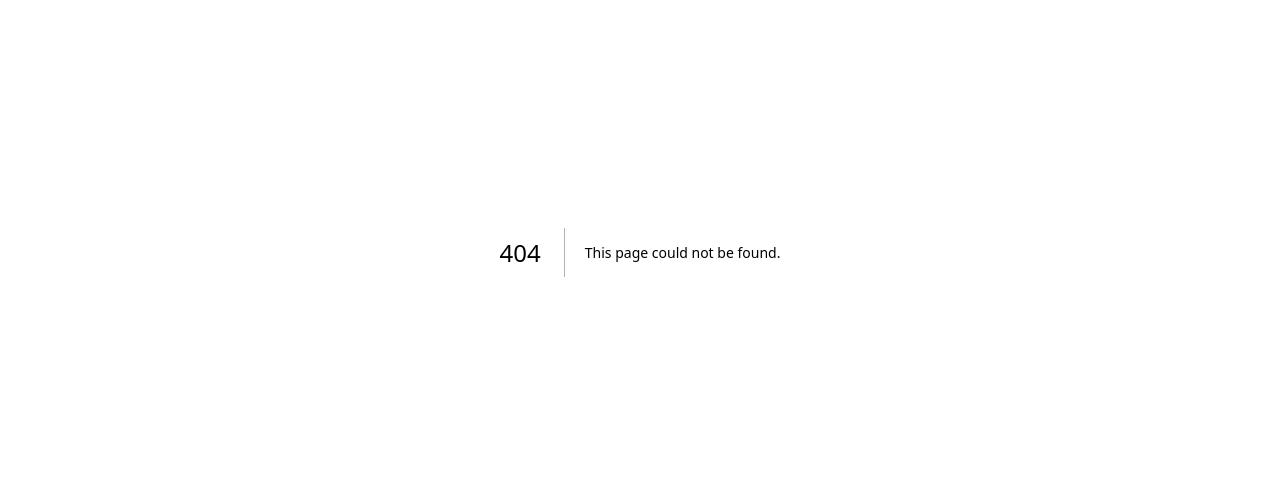
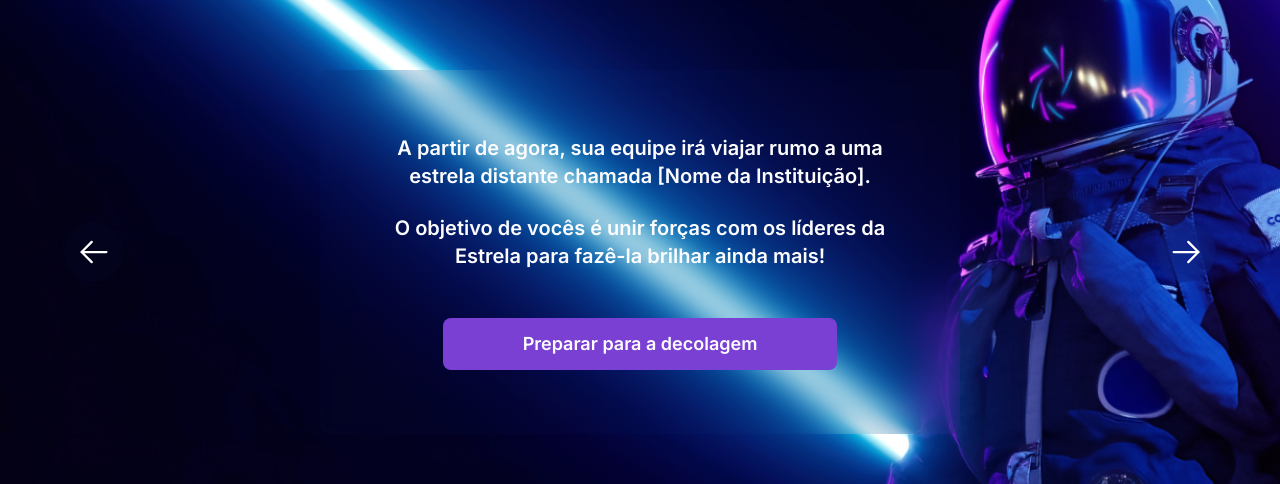
Before and after one commit to cosmossocialtime/Cosmos-Front-End, a Next.js app: page /user/adventure/1/onboarding/take-off in a window 1280 px wide. Before the commit this address had no page. Shown: the part 148-632 px from the top of the page. Built offline with nearby package versions, Linux system fonts and the light colour scheme.

Commit message:
fix routes

```diff
--- a/src/pages/user/adventure/[programId]/onboarding/generateBanner.tsx
+++ b/src/pages/user/adventure/[programId]/onboarding/generate-banner.tsx
@@ -103,9 +103,11 @@ export default function GenerateBanner() {
         </div>
       </div>
 
+      <Link href={`/user/adventure/${programId}/onboarding/your-role`}>
         <Button.Primary className="absolute bottom-7 left-1/2 -translate-x-1/2 bg-gray-100/10 px-[7.5rem] py-4 backdrop-blur-[20px] hover:bg-blue-700">
           Continuar
         </Button.Primary>
+      </Link>
 
       <Link href={`/user/adventure/${programId}/onboarding`}>
         <Button.ArrowLeft
@@ -113,10 +115,12 @@ export default function GenerateBanner() {
           className="bg-blue-800/10 text-white backdrop-blur-lg hover:bg-blue-700"
         />
       </Link>
+      <Link href={`/user/adventure/${programId}/onboarding/your-role`}>
         <Button.ArrowRight
           position="center"
           className="bg-blue-800/10 text-white backdrop-blur-lg hover:bg-blue-700"
         />
+      </Link>
     </div>
   )
 }
--- a/src/pages/user/adventure/[programId]/onboarding/index.tsx
+++ b/src/pages/user/adventure/[programId]/onboarding/index.tsx
@@ -23,9 +23,11 @@ export default function AdventuresOnboarding() {
           você está começando!
         </p>
 
-        <Button.Primary className="py-4 px-20">
-          <Link href={`${programId}/generateBanner`}>Conhecer jornada</Link>
-        </Button.Primary>
+        <Link href={`/user/adventure/${programId}/onboarding/generate-banner`}>
+          <Button.Primary className="py-4 px-20">
+            Conhecer jornada
+          </Button.Primary>
+        </Link>
       </div>
     </div>
   )
--- a/src/pages/user/adventure/[programId]/onboarding/portal.tsx
+++ b/src/pages/user/adventure/[programId]/onboarding/portal.tsx
@@ -1,6 +1,11 @@
+import Link from 'next/link'
 import { Button } from '../../../../../components/Button'
+import { useRouter } from 'next/router'
 
 export default function Portal() {
+  const router = useRouter()
+  const { programId } = router.query
+
   return (
     <div className="h-screen w-screen bg-bgPortal bg-cover bg-center">
       <div className="absolute left-1/2 top-1/2 -translate-y-1/2 -translate-x-1/2 rounded-lg bg-blue-800/10 py-10 px-14 text-center backdrop-blur-lg">
@@ -8,16 +13,18 @@ export default function Portal() {
           O painel com as etapas da missão já está <br /> disponível para você
           começar, vamos lá?
         </p>
-
+        <Link href={`/user/dashboard/mission-painel`}>
           <Button.Primary className="mt-8 py-3 px-28">
             Dar a partida!
           </Button.Primary>
+        </Link>
       </div>
-
+      <Link href={`/user/adventure/${programId}/onboarding/take-off`}>
         <Button.ArrowLeft
           position="center"
           className="bg-blue-800/10 text-white backdrop-blur-lg hover:bg-blue-700"
         />
+      </Link>
     </div>
   )
 }
--- /dev/null
+++ b/src/pages/user/adventure/[programId]/onboarding/take-off.tsx
@@ -0,0 +1,41 @@
+import { useRouter } from 'next/router'
+import { Button } from '../../../../../components/Button'
+import Link from 'next/link'
+
+export default function TakeOff() {
+  const router = useRouter()
+  const { programId } = router.query
+
+  return (
+    <div className="h-screen w-screen bg-bgAstronaltaDeLado bg-cover bg-center">
+      <div className="absolute top-1/2 left-1/2 -translate-x-1/2 -translate-y-1/2 rounded-lg bg-blue-800/10 px-12 py-16 text-center text-xl font-semibold text-gray-100 backdrop-blur-lg">
+        <p>
+          A partir de agora, sua equipe irá viajar rumo a uma estrela distante
+          chamada [Nome da Instituição].
+        </p>
+        <p className="mt-6">
+          O objetivo de vocês é unir forças com os líderes da Estrela para
+          fazê-la brilhar ainda mais!
+        </p>
+        <Link href={`/user/adventure/${programId}/onboarding/portal`}>
+          <Button.Primary className="mt-12 py-3 px-20">
+            Preparar para a decolagem
+          </Button.Primary>
+        </Link>
+      </div>
+
+      <Link href={`/user/adventure/${programId}/onboarding/your-role`}>
+        <Button.ArrowLeft
+          position="center"
+          className="bg-blue-800/10 text-white backdrop-blur-lg hover:bg-blue-700"
+        />
+      </Link>
+      <Link href={`/user/adventure/${programId}/onboarding/portal`}>
+        <Button.ArrowRight
+          position="center"
+          className="bg-blue-800/10 text-white backdrop-blur-lg hover:bg-blue-700"
+        />
+      </Link>
+    </div>
+  )
+}
--- a/src/pages/user/adventure/[programId]/onboarding/takeOff.tsx
+++ /dev/null
@@ -1,31 +0,0 @@
-import { Button } from '../../../../../components/Button'
-
-export default function takeOff() {
-  return (
-    <div className="h-screen w-screen bg-bgAstronaltaDeLado bg-cover bg-center">
-      <div className="absolute top-1/2 left-1/2 -translate-x-1/2 -translate-y-1/2 rounded-lg bg-blue-800/10 px-12 py-16 text-center text-xl font-semibold text-gray-100 backdrop-blur-lg">
-        <p>
-          A partir de agora, sua equipe irá viajar rumo a uma estrela distante
-          chamada [Nome da Instituição].
-        </p>
-        <p className="mt-6">
-          O objetivo de vocês é unir forças com os líderes da Estrela para
-          fazê-la brilhar ainda mais!
-        </p>
-
-        <Button.Primary className="mt-12 py-3 px-20">
-          Preparar para a decolagem
-        </Button.Primary>
-      </div>
-
-      <Button.ArrowLeft
-        position="center"
-        className="bg-blue-800/10 text-white backdrop-blur-lg hover:bg-blue-700"
-      />
-      <Button.ArrowRight
-        position="center"
-        className="bg-blue-800/10 text-white backdrop-blur-lg hover:bg-blue-700"
-      />
-    </div>
-  )
-}
--- a/src/pages/user/adventure/[programId]/onboarding/yourRole.tsx
+++ b/src/pages/user/adventure/[programId]/onboarding/your-role.tsx
@@ -1,8 +1,13 @@
 import { Button } from '../../../../../components/Button'
 import LogoCosmos from '../../../../../../public/images/logoCosmosBranco.svg'
 import Image from 'next/image'
+import { useRouter } from 'next/router'
+import Link from 'next/link'
 
 export default function YourRole() {
+  const router = useRouter()
+  const { programId } = router.query
+
   return (
     <div className="h-screen w-screen bg-bgAstronautaDeFrente bg-cover bg-center">
       <Image
@@ -18,19 +23,25 @@ export default function YourRole() {
           realizadas.
         </p>
 
+        <Link href={`/user/adventure/${programId}/onboarding/take-off`}>
           <Button.Primary className="mt-8 py-3 px-28">
             Aquecer os motores
           </Button.Primary>
+        </Link>
       </div>
 
+      <Link href={`/user/adventure/${programId}/onboarding/generate-banner`}>
         <Button.ArrowLeft
           position="center"
           className="bg-blue-800/10 text-white backdrop-blur-lg hover:bg-blue-700"
         />
+      </Link>
+      <Link href={`/user/adventure/${programId}/onboarding/take-off`}>
         <Button.ArrowRight
           position="center"
           className="bg-blue-800/10 text-white backdrop-blur-lg hover:bg-blue-700"
         />
+      </Link>
     </div>
   )
 }
```
Lines whose indentation alone changed are shown as unchanged.
